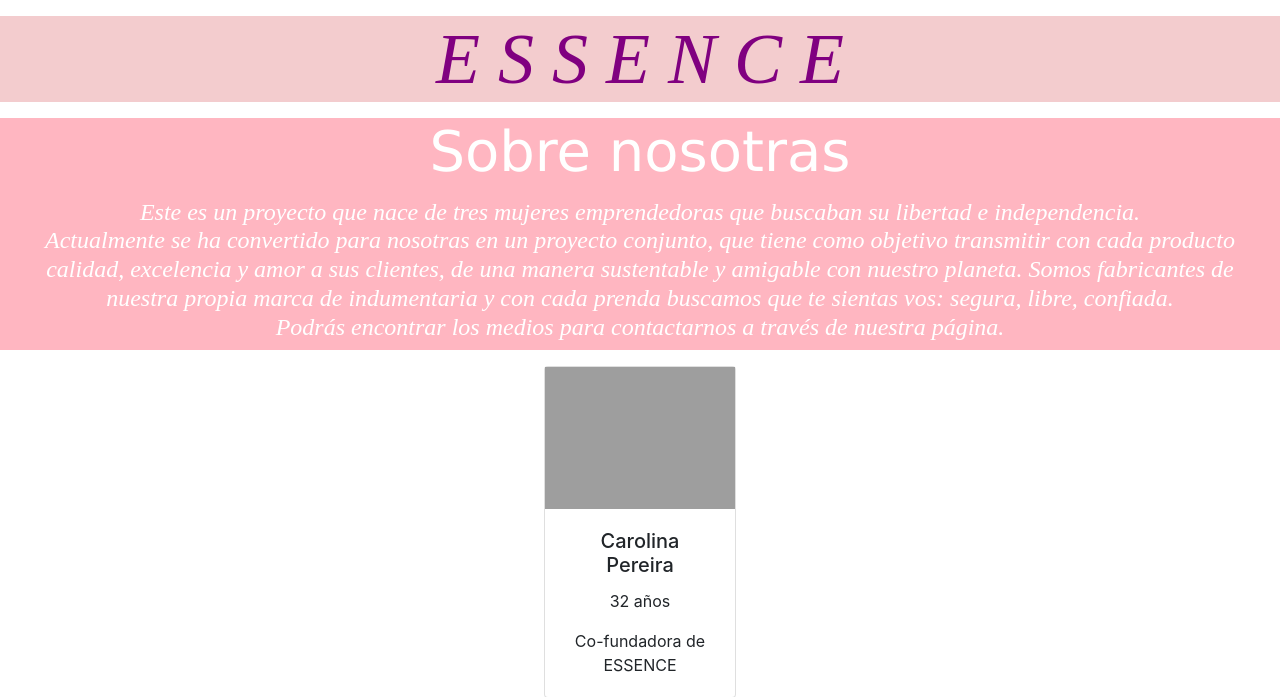
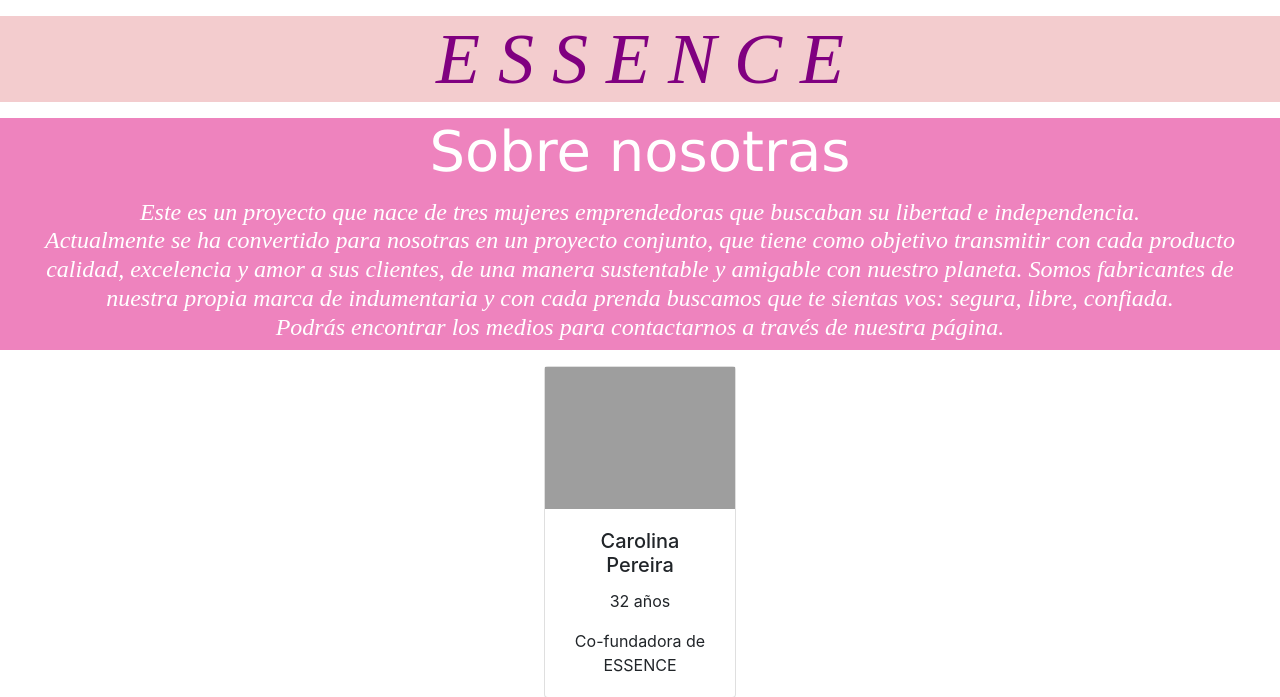
Before and after one commit to catabanchieri/Entrega-Intermedia-Abati-Pereira-Banchieri, a Django app: page /business/about/ in a window 1280 px wide. Shown: the part 56-753 px from the top of the page. Run offline with Django 4.2, Linux system fonts and the light colour scheme; some libraries are stand-ins or nearby versions; grey boxes are pictures that could not be loaded.

Commit message:
cambio de color

```diff
--- a/ecommerce_project/templates/business/about.html
+++ b/ecommerce_project/templates/business/about.html
@@ -8,7 +8,7 @@
 </font>
 </center>
 <center>
-    <div class="container-fluid"; style="background-color:lightpink;">
+    <div class="container-fluid"; style="background-color:rgb(238, 131, 190);">
         <font color="White"; face="Brush Script MT,verdana">
             <h3 class="display-4 my-1">Sobre nosotras</h3>
         </font>
```
